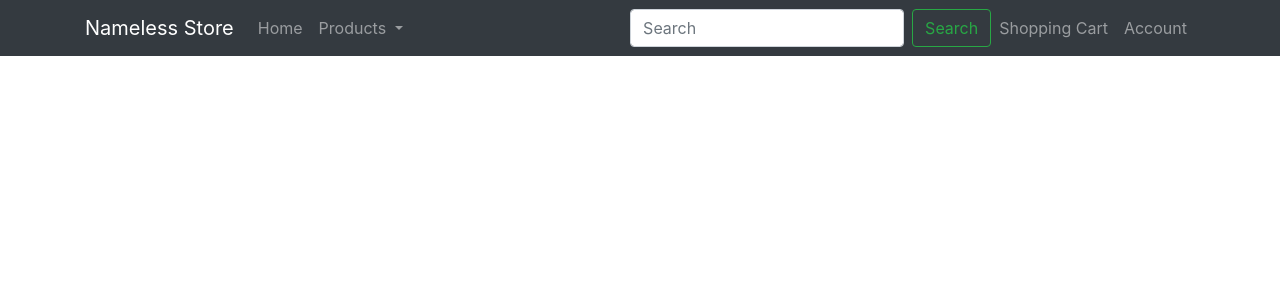
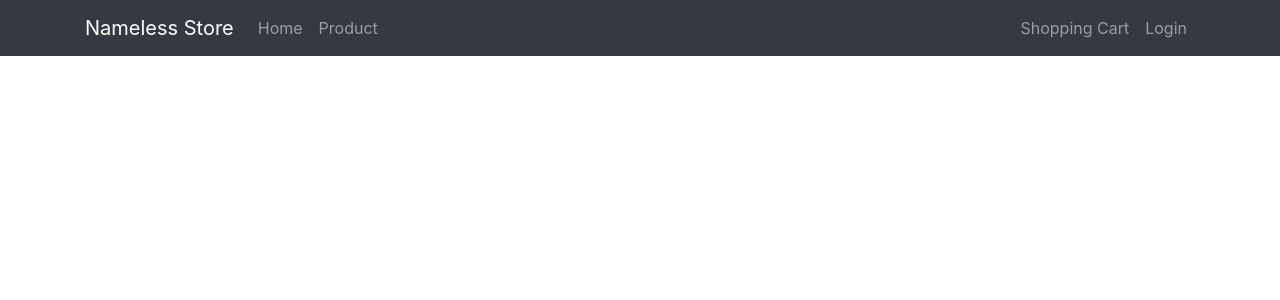
Before and after one commit to RidhaAF/nameless-store_master, a CodeIgniter 4 app: template app/Views/layout/template.php in a window 1280 px wide. Shown: the top 300 px of the page. Run offline with PHP 8.4 and a stand-in for CodeIgniter, Linux system fonts and the light colour scheme; the template is opened without the code that fills it, so the values that code supplies are empty; some libraries are stand-ins or nearby versions.

Commit message:
Update navbar.php

```diff
--- a/app/Views/layout/navbar.php
+++ b/app/Views/layout/navbar.php
@@ -11,32 +11,15 @@
                 <li class="nav-item">
                     <a class="nav-link" href="#">Home</a>
                 </li>
-                <li class="nav-item dropdown">
-                    <a class="nav-link dropdown-toggle" href="/products" id="navbarDropdown" role="button" data-toggle="dropdown" aria-haspopup="true" aria-expanded="false">
-                        Products
-                    </a>
-                    <div class="dropdown-menu" aria-labelledby="navbarDropdown">
-                        <a class="dropdown-item" href="/products">All Product</a>
-                        <div class="dropdown-divider"></div>
-                        <a class="dropdown-item" href="#">Apple</a>
-                        <div class="dropdown-divider"></div>
-                        <a class="dropdown-item" href="#">Realme</a>
-                        <div class="dropdown-divider"></div>
-                        <a class="dropdown-item" href="#">Oppo</a>
-                        <div class="dropdown-divider"></div>
-                        <a class="dropdown-item" href="#">Samsung</a>
-                        <div class="dropdown-divider"></div>
-                        <a class="dropdown-item" href="#">Xiaomi</a>
-                    </div>
+                <li class="nav-item">
+                    <a class="nav-link" href="#">Product</a>
                 </li>
             </ul>
-            <form class="form-inline my-2 my-lg-0">
-                <input class="form-control mr-sm-2" type="search" placeholder="Search" aria-label="Search">
-                <button class="btn btn-outline-success my-2 my-sm-0" type="submit">Search</button>
-            </form>
+
+            <!-- ini harusnya pake icon -->
             <div class="navbar-nav">
                 <a class="nav-link" href="#">Shopping Cart</a>
-                <a class="nav-link" href="#">Account</a>
+                <a class="nav-link" href="#">Login</a>
             </div>
         </div>
     </div>
```
